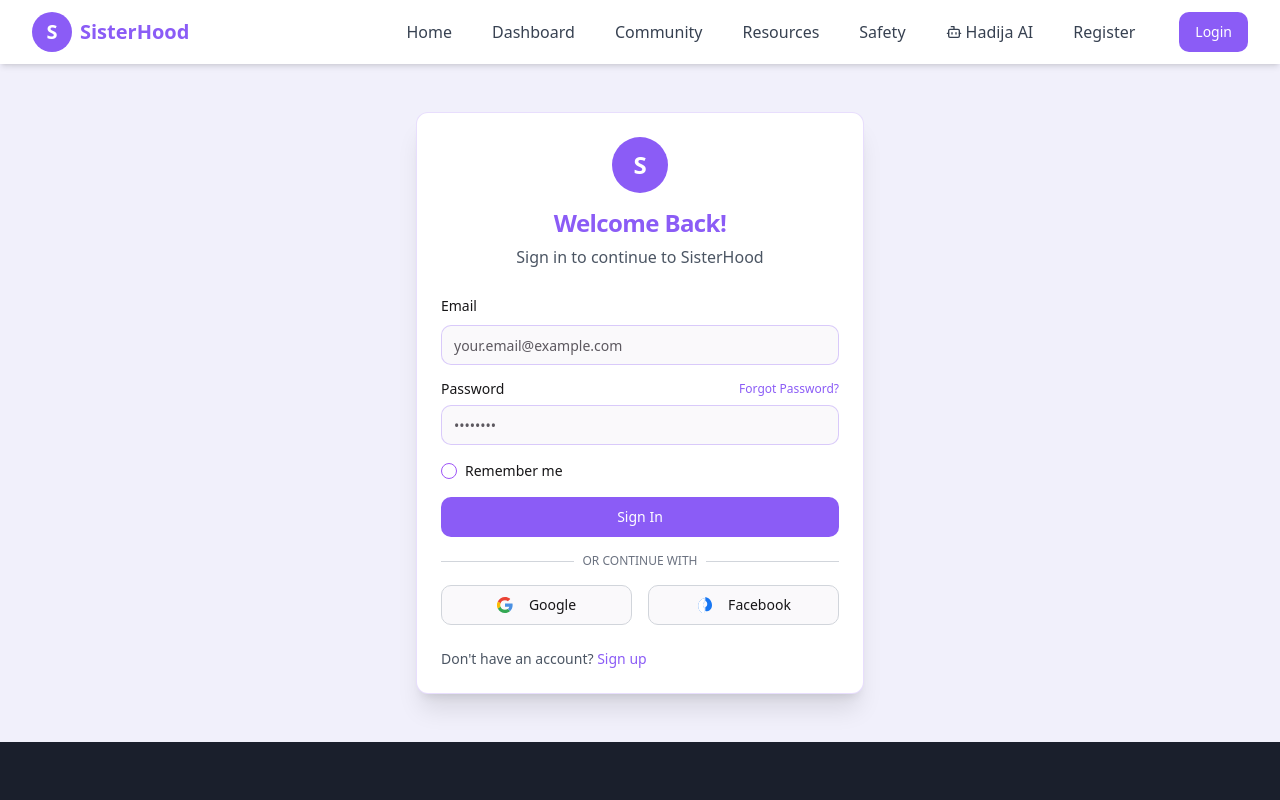
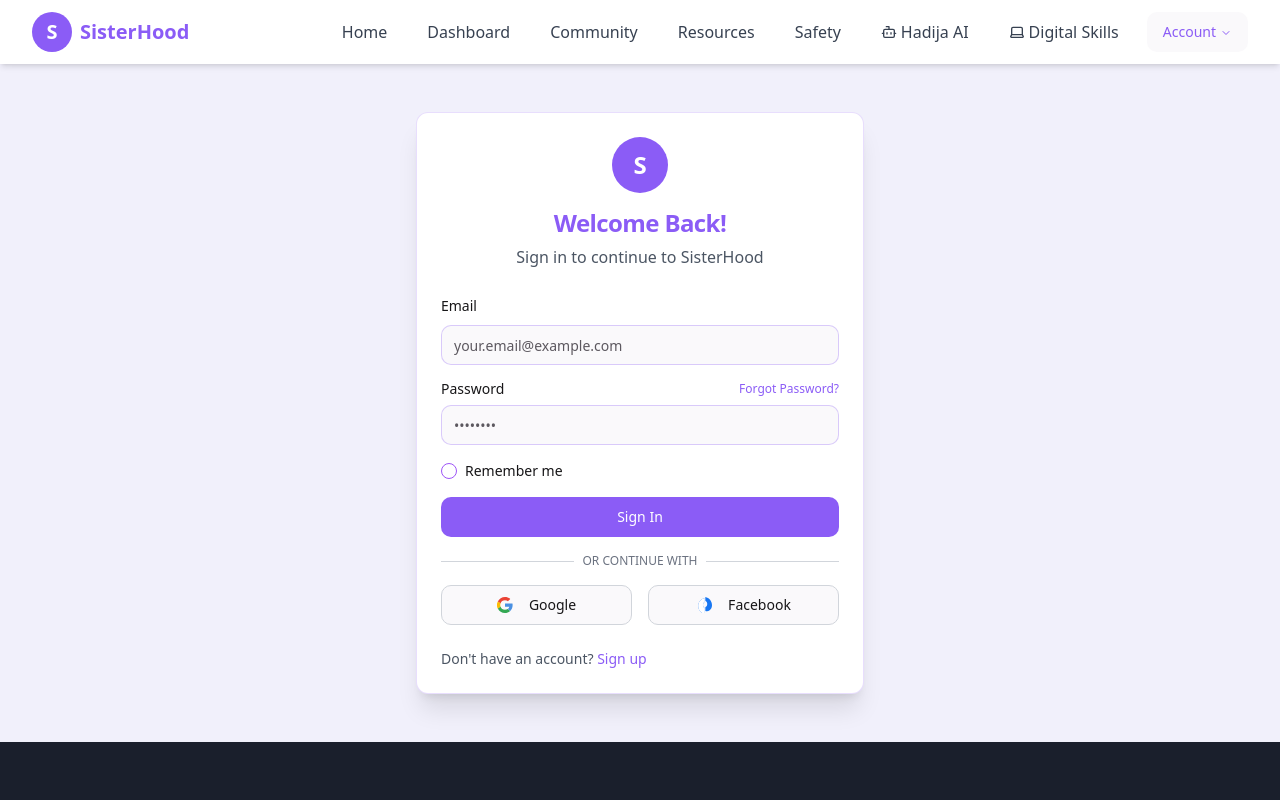
Before and after one commit to Drbrilliant360/sisterhood, a React (Vite) app: page /login in a window 1280 px wide. Shown: the top 800 px of the page. Built offline with nearby package versions, Linux system fonts and the light colour scheme.

Commit message:
feat: Add login, register, and digital skills tabs
Adds login, register, and digital skills tabs to the header navigation.

```diff
--- a/src/components/layout/Navbar.tsx
+++ b/src/components/layout/Navbar.tsx
@@ -3,22 +3,48 @@ import React, { useState } from 'react';
 import { Link } from 'react-router-dom';
 import { Button } from '@/components/ui/button';
 import { useToast } from '@/hooks/use-toast';
-import { Menu, X, User, MessageCircle, BookOpen, Bell, Shield, Bot } from 'lucide-react';
+import { Menu, X, User, MessageCircle, BookOpen, Bell, Shield, Bot, Laptop } from 'lucide-react';
+import {
+  NavigationMenu,
+  NavigationMenuContent,
+  NavigationMenuItem,
+  NavigationMenuLink,
+  NavigationMenuList,
+  NavigationMenuTrigger,
+  navigationMenuTriggerStyle
+} from "@/components/ui/navigation-menu";
+import { Tabs, TabsContent, TabsList, TabsTrigger } from "@/components/ui/tabs";
+import { useAuth } from '@/contexts/AuthContext';
 
 const Navbar = () => {
   const [isMenuOpen, setIsMenuOpen] = useState(false);
   const { toast } = useToast();
+  const { user, signOut } = useAuth();
 
   const toggleMenu = () => {
     setIsMenuOpen(!isMenuOpen);
   };
 
-  const handleComingSoon = () => {
+  const handleSignOut = async () => {
+    try {
+      await signOut();
       toast({
-      title: "Coming Soon!",
-      description: "This feature is still under development.",
+        title: "Signed out successfully",
+        description: "You have been signed out of your account.",
         duration: 3000,
       });
+    } catch (error) {
+      toast({
+        title: "Error signing out",
+        description: "There was a problem signing out. Please try again.",
+        variant: "destructive",
+        duration: 3000,
+      });
+    }
+  };
+
+  const handleDigitalSkillsRedirect = () => {
+    window.open('https://ujuzi-digital-nexus.lovable.app', '_blank');
   };
 
   return (
@@ -57,14 +83,55 @@ const Navbar = () => {
                 Hadija AI
               </span>
             </Link>
-            <Link to="/register" className="text-gray-700 hover:text-sisterhood-primary px-3 py-2 font-medium">
-              Register
-            </Link>
-            <Link to="/login">
-              <Button className="ml-4 bg-sisterhood-primary hover:bg-sisterhood-primary/90">
-                Login
+
+            {/* Digital Skills Tab */}
+            <button
+              onClick={handleDigitalSkillsRedirect}
+              className="text-gray-700 hover:text-sisterhood-primary px-3 py-2 font-medium flex items-center"
+            >
+              <Laptop size={16} className="mr-1" />
+              Digital Skills
+            </button>
+
+            {user ? (
+              <Button onClick={handleSignOut} variant="outline" className="ml-4 border-sisterhood-primary text-sisterhood-primary hover:bg-sisterhood-primary/10">
+                Sign Out
+              </Button>
+            ) : (
+              <NavigationMenu>
+                <NavigationMenuList>
+                  <NavigationMenuItem>
+                    <NavigationMenuTrigger className="text-sisterhood-primary">Account</NavigationMenuTrigger>
+                    <NavigationMenuContent className="min-w-[350px] bg-white p-4 shadow-lg rounded-md">
+                      <Tabs defaultValue="login">
+                        <TabsList className="w-full mb-4 bg-gray-100">
+                          <TabsTrigger value="login" className="flex-1">Login</TabsTrigger>
+                          <TabsTrigger value="register" className="flex-1">Register</TabsTrigger>
+                        </TabsList>
+                        <TabsContent value="login">
+                          <NavigationMenuLink asChild>
+                            <Link to="/login" className="w-full block">
+                              <Button className="w-full bg-sisterhood-primary hover:bg-sisterhood-primary/90">
+                                Go to Login
                               </Button>
                             </Link>
+                          </NavigationMenuLink>
+                        </TabsContent>
+                        <TabsContent value="register">
+                          <NavigationMenuLink asChild>
+                            <Link to="/register" className="w-full block">
+                              <Button className="w-full bg-sisterhood-primary hover:bg-sisterhood-primary/90">
+                                Go to Register
+                              </Button>
+                            </Link>
+                          </NavigationMenuLink>
+                        </TabsContent>
+                      </Tabs>
+                    </NavigationMenuContent>
+                  </NavigationMenuItem>
+                </NavigationMenuList>
+              </NavigationMenu>
+            )}
           </div>
 
           {/* Mobile menu button */}
@@ -104,12 +171,33 @@ const Navbar = () => {
                 Hadija AI
               </span>
             </Link>
-            <Link to="/register" className="text-gray-700 hover:text-sisterhood-primary block px-3 py-2 font-medium">
+
+            {/* Digital Skills Tab for mobile */}
+            <button
+              onClick={handleDigitalSkillsRedirect}
+              className="text-gray-700 hover:text-sisterhood-primary w-full text-left px-3 py-2 font-medium flex items-center"
+            >
+              <Laptop size={16} className="mr-1" />
+              Digital Skills
+            </button>
+
+            {user ? (
+              <button
+                onClick={handleSignOut}
+                className="w-full text-left bg-red-50 text-red-600 block px-3 py-2 rounded-md font-medium"
+              >
+                Sign Out
+              </button>
+            ) : (
+              <>
+                <Link to="/login" className="text-gray-700 hover:text-sisterhood-primary block px-3 py-2 font-medium">
+                  Login
+                </Link>
+                <Link to="/register" className="bg-sisterhood-primary text-white block px-3 py-2 rounded-md font-medium">
                   Register
                 </Link>
-            <Link to="/login" className="bg-sisterhood-primary text-white block px-3 py-2 rounded-md font-medium">
-              Login
-            </Link>
+              </>
+            )}
           </div>
         </div>
       )}
```
Lines whose indentation alone changed are shown as unchanged.
